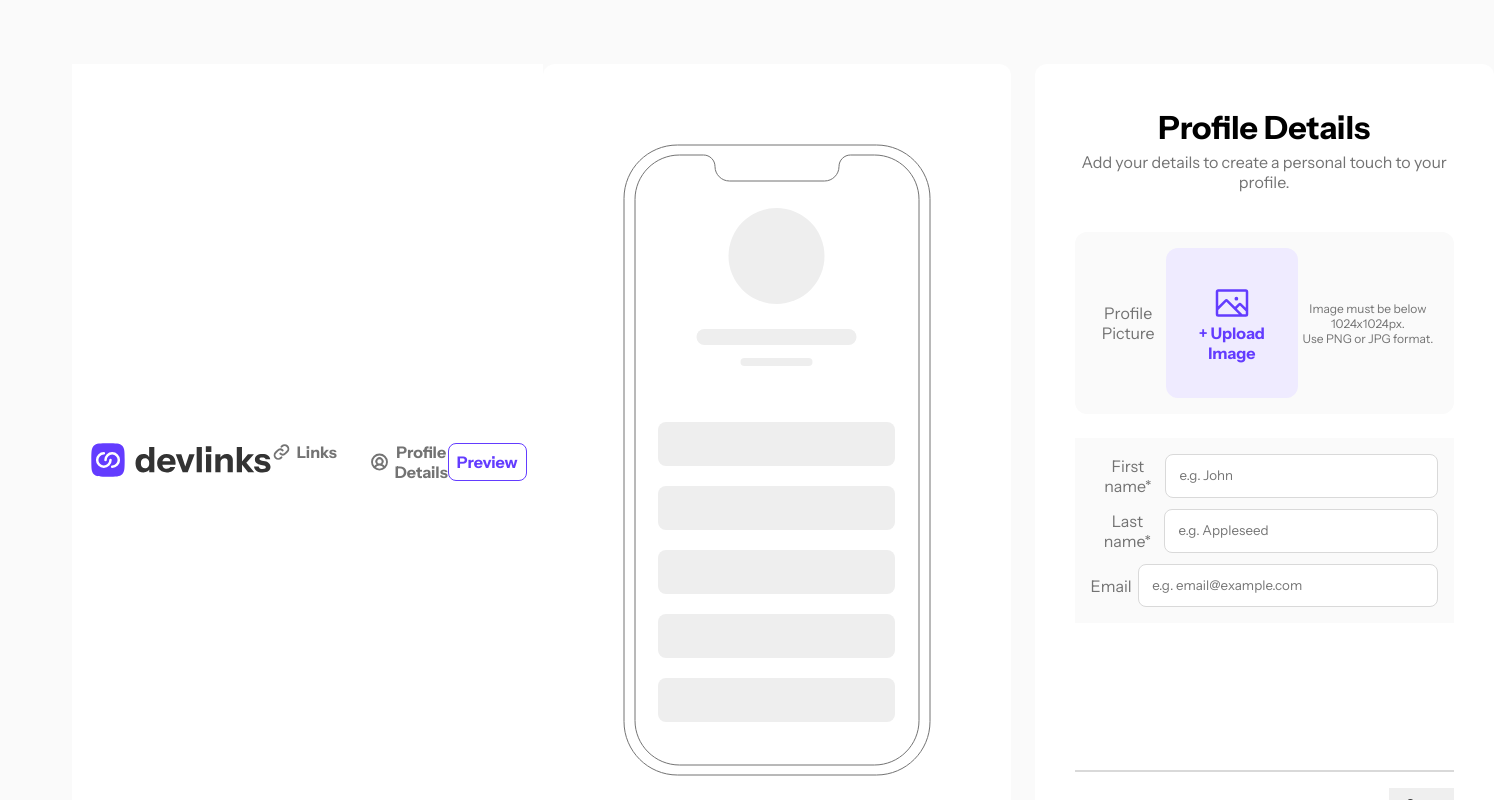
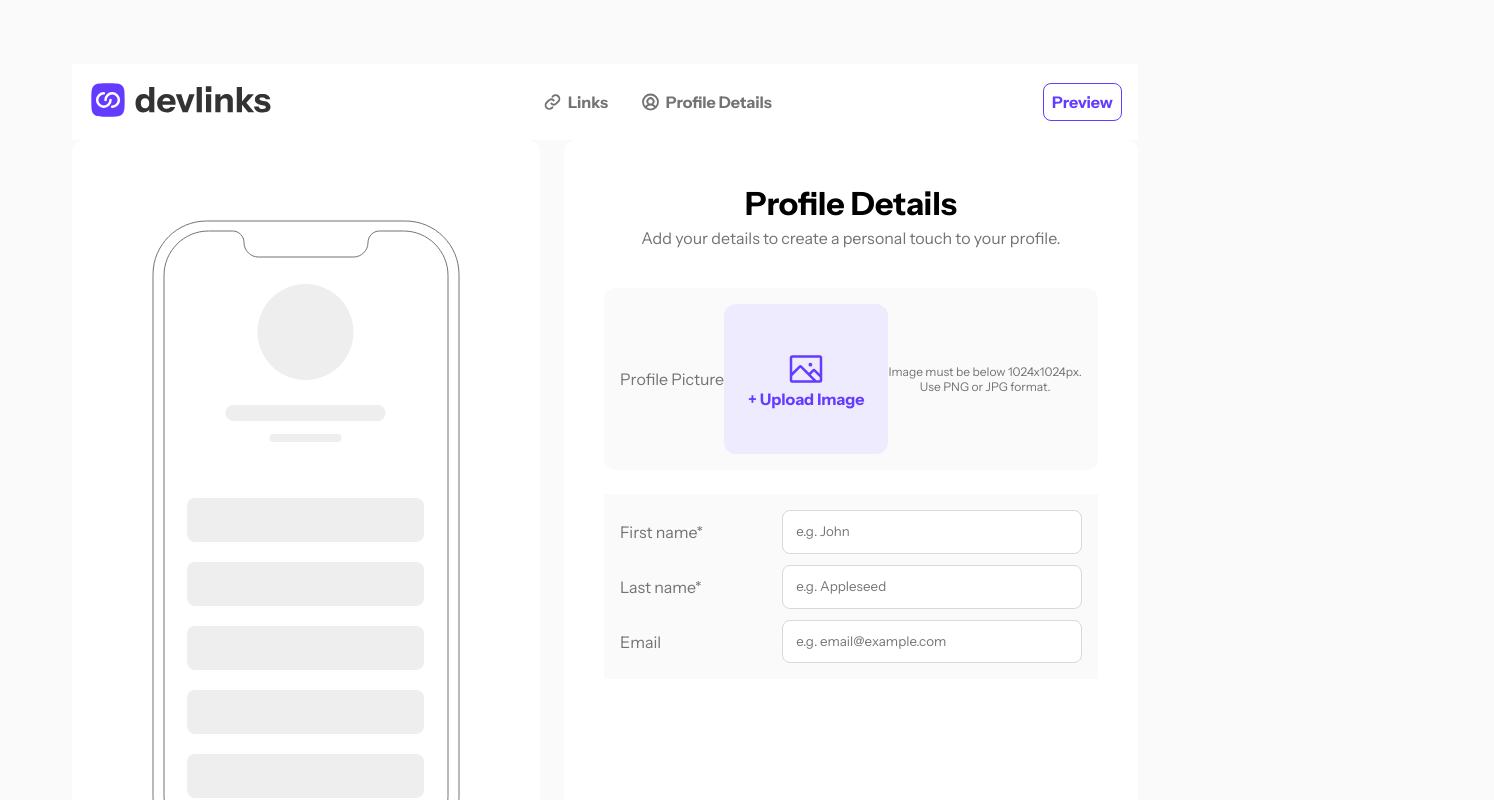
Before and after one commit to zenkyuv/link-sharing-app, a React (Vite) app: page /profile-details in a window 1280 px wide. Shown: the top 800 px of the page, 1494 px wide, since content can reach past the window. Built offline with nearby package versions, Linux system fonts and the light colour scheme.

Commit message:
connect: and use context in components

```diff
--- a/src/App.tsx
+++ b/src/App.tsx
@@ -1,19 +1,41 @@
 import './App.css'
-import {Route, Routes} from 'react-router-dom'
+import {useEffect, useState} from 'react'
+import {Route, Routes, useLocation} from 'react-router-dom'
 
+import {Context} from './context'
 import Links from './pages/links/component'
 import Preview from './pages/preview/component'
 import ProfileDetails from './pages/profile-details/component'
 
 function App() {
+
+	const [context] = useState(new Context())
+	const location = useLocation()
+	const [displayLocation, setDisplayLocation] = useState(location)
+	const [transitionStage, setTransistionStage] = useState("fadeIn")
+
+	useEffect(() => {
+		if (location !== displayLocation) setTransistionStage("fadeOut")
+	}, [location, displayLocation])
+
+	const handleAnimationEnd = () => {
+		if (transitionStage === "fadeOut") {
+			setTransistionStage("fadeIn")
+			setDisplayLocation(location)
+		}
+	}
+
 	return (
-		<>
-			<Routes>
-				<Route path="/links" element={<Links />} />
-				<Route path="/profile-details" element={<ProfileDetails />} />
-				<Route path="/preview" element={<Preview />} />
+		<div
+			className={`${transitionStage} flexColumn`}
+			onAnimationEnd={handleAnimationEnd}
+		>
+			<Routes location={displayLocation}>
+				<Route path="/links" element={<Links context={context} />} />
+				<Route path="/profile-details" element={<ProfileDetails context={context} />} />
+				<Route path="/preview" element={<Preview context={context} />} />
 			</Routes>
-		</>
+		</div>
 	)
 }
 
--- a/src/components/preview-section/component.tsx
+++ b/src/components/preview-section/component.tsx
@@ -12,7 +12,7 @@ export default function PreviewSection({links}: PreviewSectionProps) {
 			<div className={styles.previewImageBox}>
 				<div className={styles.addedLinks}>
 					{links.map(link => (
-						<div className={styles.addedLink}>
+						<div data-platform={link.platform} className={styles.addedLink}>
 							<img className={styles.platformIcon} src={get_icon_by_platform(link.platform)} />
 							<p>{link.platform}</p>
 						</div>
--- a/src/pages/links/components/link-box/component.tsx
+++ b/src/pages/links/components/link-box/component.tsx
@@ -3,7 +3,7 @@ import {useState} from 'react'
 import styles from './style.module.css'
 import {Platform} from '../../../../types'
 import {Link, platforms} from '../../../../types'
-import {get_icon_by_platform} from '../../utils/get_icon_by_platform'
+import {get_icon_by_platform} from '../../../../utils/get_icon_by_platform'
 
 export interface LinkBoxProps {
 link: Link
@@ -14,7 +14,7 @@ i: number
 
 export default function LinkBox({link, i, links, setLinks}: LinkBoxProps) {
 
-	const [selectedPlatform, setSelectedPlatform] = useState<Platform>("Github")
+	const [selectedPlatform, setSelectedPlatform] = useState<Platform>(link.platform)
 	const [isSelectPopupOpen, setSelectPopupOpen] = useState(false)
 
 	const handle_platform_change = (platform: Platform) => {
@@ -34,7 +34,7 @@ export default function LinkBox({link, i, links, setLinks}: LinkBoxProps) {
 			<label>Platform</label>
 			<div className={styles.selectedPlatform} onPointerDown={() => setSelectPopupOpen(!isSelectPopupOpen)}>
 				<img src={get_icon_by_platform(selectedPlatform)} />
-				<span>{selectedPlatform}</span>
+				<input name="selected-platform" value={selectedPlatform} />
 			</div>
 			<div data-opened={isSelectPopupOpen} className={styles.selectPopup}>
 			{platforms.map((p) =>
@@ -46,11 +46,11 @@ export default function LinkBox({link, i, links, setLinks}: LinkBoxProps) {
 				</div>
 			)}
 			</div>
-			<label htmlFor="link">Link</label>
+			<label htmlFor="url">Link</label>
 			<input
 				placeholder="e.g. https://www.github.com/johnappleseed"
-				name="link"
-				value={link.url}
+				name="url"
+				defaultValue={link.url}
 			/>
 		</div>
 	)
--- a/src/pages/preview/component.tsx
+++ b/src/pages/preview/component.tsx
@@ -1,8 +1,10 @@
 import {Link} from "react-router-dom"
 
 import styles from './style.module.css'
+import {ContextProp} from "../../types"
+import {get_icon_by_platform} from "../../utils/get_icon_by_platform"
 
-function Preview() {
+function Preview({context}: ContextProp) {
 	return (
 		<div className={styles.preview}>
 			<div className={styles.background}></div>
@@ -14,7 +16,19 @@ function Preview() {
 				</nav>
 				<button>Share Link</button>
 			</div>
-			<div className={styles.profile}></div>
+			<div className={styles.profile}>
+				<div className={styles.avatar}>
+					<img src={context.profile.image_url} />
+					<h1>{context.profile.first_name} {context.profile.last_name}</h1>
+					<p>{context.profile.email}</p>
+				</div>
+				{context.profile.links.map(link => (
+					<div className={styles.platform} data-platform={link.platform}>
+						<img src={get_icon_by_platform(link.platform)} />
+						<p>{link.platform}</p>
+					</div>
+				))}
+			</div>
 		</div>
 	)
 }
--- a/src/pages/profile-details/component.tsx
+++ b/src/pages/profile-details/component.tsx
@@ -1,22 +1,45 @@
-import {useState} from "react"
+import {FormEvent, ChangeEvent, useState} from "react"
 
-import {Link} from "../../types"
+import {ContextProp} from "../../types"
 import styles from './style.module.css'
 import Navigation from "../../components/navigation/component"
 import SaveButton from "../../components/save-button/component"
 import PreviewSection from "../../components/preview-section/component"
 
-function ProfileDetails() {
+function ProfileDetails({context}: ContextProp) {
 
-const [links, setLinks] = useState<Link[]>([])
+	const [image, setImage] = useState<string | undefined>(context.profile.image_url)
 
-const handle_button_save = () => {}
+	const handle_form_submit = (e: FormEvent) => {
+		e.preventDefault()
+		const form = e.currentTarget as HTMLFormElement
+		const formData = new FormData(form)
+		const first_name = formData.get("first-name") as string
+		const last_name = formData.get("last-name") as string
+		const email = formData.get("email") as string
+		if(first_name && last_name && email)
+			context.profile_details = {
+				first_name,
+				last_name,
+				email,
+				image_url: image
+			}
+	}
+
+	const handle_image_upload = (e: ChangeEvent<HTMLInputElement>) => {
+		if(e.target?.files?.[0]) {
+			const file = URL.createObjectURL(e.target.files[0])
+				setImage(file)
+		}
+	}
+
+console.log("rerender")
 
 	return (
 		<>
 			<Navigation/>
-			<form className={styles.container}>
-				<PreviewSection links={links} />
+			<form onSubmit={handle_form_submit} className={styles.container}>
+				<PreviewSection links={context.profile.links} />
 				<div className={styles.profileDetails}>
 
 					<div className={styles.headerText}>
@@ -27,9 +50,14 @@ const handle_button_save = () => {}
 					<div className={styles.profilePicture}>
 						<p>Profile Picture</p>
 						<label htmlFor="upload-image">
-							<img src="/assets/images/icon-upload-image.svg" />
-							<p>+ Upload Image</p>
-							<input name="upload-image" id="upload-image" type="file"/>
+							{image
+								? <img src={image} />
+								: <>
+										<img src="/assets/images/icon-upload-image.svg" />
+										<p>+ Upload Image</p>
+									</>
+							}
+							<input onChange={handle_image_upload} accept="image/png, image/jpeg" name="upload-image" id="upload-image" type="file"/>
 						</label>
 						<div>
 							<p className={styles.smallText}>Image must be below 1024x1024px.</p>
@@ -40,19 +68,19 @@ const handle_button_save = () => {}
 					<div className={styles.profileInfo}>
 						<label>
 							<p>First name*</p>
-							<input placeholder="e.g. John"/>
+							<input defaultValue={context.profile.first_name} required name="first-name" placeholder="e.g. John"/>
 						</label>
 						<label>
 							<p>Last name*</p>
-							<input placeholder="e.g. Appleseed"/>
+							<input defaultValue={context.profile.last_name} required name="last-name" placeholder="e.g. Appleseed"/>
 						</label>
 						<label>
 							<p>Email</p>
-							<input placeholder="e.g. email@example.com"/>
+							<input defaultValue={context.profile.email} required type="email" name="email" placeholder="e.g. email@example.com"/>
 						</label>
 					</div>
 
-					<SaveButton handle_button_save={handle_button_save} />
+					<SaveButton />
 				</div>
 			</form>
 		</>
```
